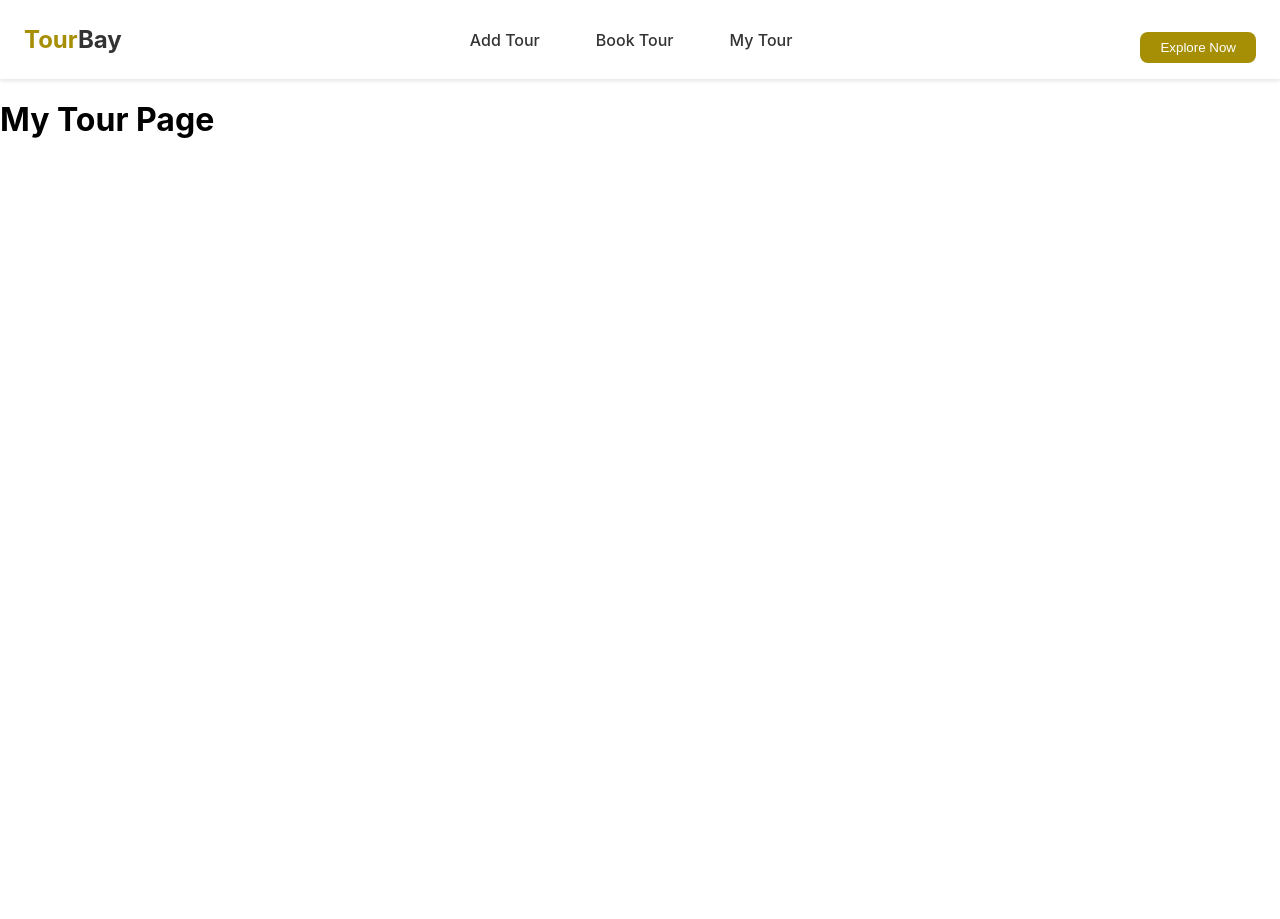
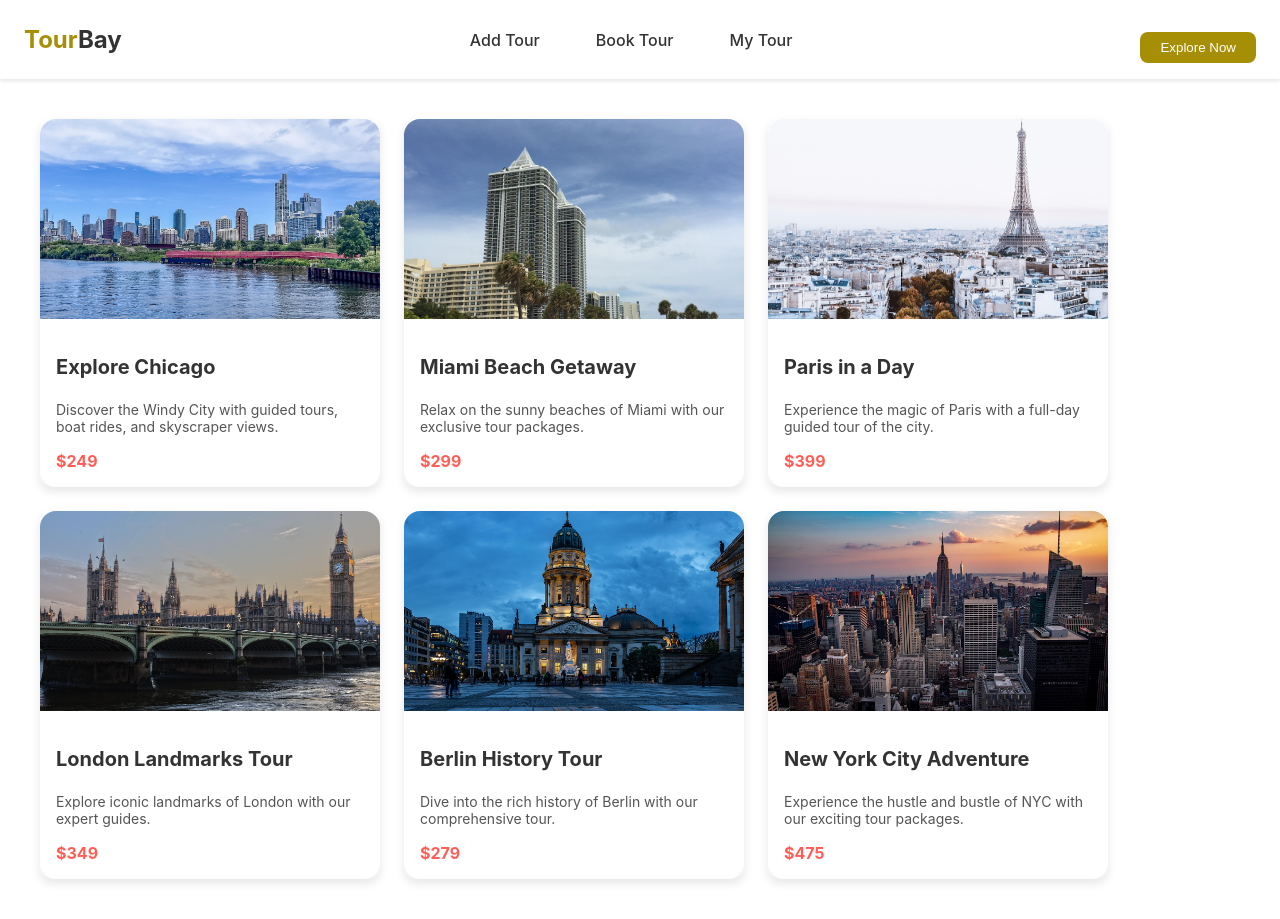
Before and after one commit to Haseeb-Ahmad10/TourBay-, a React (Create React App) app: page /my-tour in a window 1280 px wide. Before the commit the page ends 800 px from the top, so only its background shows below. Built offline with nearby package versions, Linux system fonts and the light colour scheme.

Commit message:
added features

```diff
--- a/src/Components/Pages/MyTour.js
+++ b/src/Components/Pages/MyTour.js
@@ -1,10 +1,83 @@
 import Header from "../Header/Header";
+import TourCard from "../UI/TourCard";
+import chicago from "../../Assets/chicago.jpg";
+import miami from "../../Assets/miami.jpg";
+import paris from "../../Assets/paris.jpg";
+import london from "../../Assets/london.jpg";
+import berlin from "../../Assets/berlin.jpg";
+import newYork from "../../Assets/newyork.jpg";
+import classes from "./MyTour.module.css";
+
+// import BookTour from "./BookTour";
 
 const MyTour = function () {
-    return <div>
+
+
+  const tours = [ {
+     id: 'chicago',
+  image: chicago,
+  title: "Explore Chicago",
+  description: "Discover the Windy City with guided tours, boat rides, and skyscraper views.",
+  price: 249 ,
+},
+
+{
+    id: 'miami',
+  image: miami,
+  title: "Miami Beach Getaway",
+  description: "Relax on the sunny beaches of Miami with our exclusive tour packages.",
+  price: 299,
+},
+
+{
+    id: 'paris',
+  image: paris,
+  title: "Paris in a Day",
+  description: "Experience the magic of Paris with a full-day guided tour of the city.",
+  price: 399,
+},
+
+{
+    id: 'london',
+  image: london,
+  title: "London Landmarks Tour",
+  description: "Explore iconic landmarks of London with our expert guides.",
+  price: 349,
+},
+
+ {
+    id: 'berlin',
+  image: berlin,
+  title: "Berlin History Tour",
+  description: "Dive into the rich history of Berlin with our comprehensive tour.",
+  price: 279,
+},
+
+{
+    id: 'newYork',
+  image: newYork,
+  title: "New York City Adventure",
+  description: "Experience the hustle and bustle of NYC with our exciting tour packages.",
+  price: 475,
+}
+]
+    return (
+    <div>
         <Header />
-        <h1>My Tour Page</h1>
+        <div style={{ display: "flex", flexWrap: "wrap", gap: "24px", padding: "40px" }}>
+         {tours.map((tour) => (
+            <div className={classes['card-wrapper']} key={tour.id}>
+         <TourCard  {...tour} />
+            <div className={classes['card-footer']}>
+                <span className={classes.icon}><svg xmlns="http://www.w3.org/2000/svg" width="20" height="20" viewBox="0 0 20 20"><path fill="currentColor" d="m9.129 0l1.974.005c.778.094 1.46.46 2.022 1.078c.459.504.7 1.09.714 1.728h5.475a.69.69 0 0 1 .686.693a.689.689 0 0 1-.686.692l-1.836-.001v11.627c0 2.543-.949 4.178-3.041 4.178H5.419c-2.092 0-3.026-1.626-3.026-4.178V4.195H.686A.689.689 0 0 1 0 3.505c0-.383.307-.692.686-.692h5.47c.014-.514.205-1.035.554-1.55C7.23.495 8.042.074 9.129 0Zm6.977 4.195H3.764v11.627c0 1.888.52 2.794 1.655 2.794h9.018c1.139 0 1.67-.914 1.67-2.794l-.001-11.627ZM6.716 6.34c.378 0 .685.31.685.692v8.05a.689.689 0 0 1-.686.692a.689.689 0 0 1-.685-.692v-8.05c0-.382.307-.692.685-.692Zm2.726 0c.38 0 .686.31.686.692v8.05a.689.689 0 0 1-.686.692a.689.689 0 0 1-.685-.692v-8.05c0-.382.307-.692.685-.692Zm2.728 0c.378 0 .685.31.685.692v8.05a.689.689 0 0 1-.685.692a.689.689 0 0 1-.686-.692v-8.05a.69.69 0 0 1 .686-.692ZM9.176 1.382c-.642.045-1.065.264-1.334.662c-.198.291-.297.543-.313.768l4.938-.001c-.014-.291-.129-.547-.352-.792c-.346-.38-.73-.586-1.093-.635l-1.846-.002Z"/></svg></span>
+              <button className={classes.btn} >Details</button>
+              <button className={classes.btn} >Update</button>
+            </div>
+         </div>
+            ))}
+         </div>
     </div>
+    )
 }
 
 export default MyTour;
--- /dev/null
+++ b/src/Components/Pages/MyTour.module.css
@@ -0,0 +1,35 @@
+.card-wrapper {
+  position: relative;
+  width: 340px;
+  border-radius: 12px;
+  overflow: hidden;
+  box-shadow: 0 4px 10px rgba(0, 0, 0, 0.1);
+}
+
+.card-footer {
+  position: absolute;
+  bottom: 0;
+  left: 0;
+  right: 0;
+  background: white;
+  padding: 6px;
+  display: flex;
+  justify-content: space-around;
+   align-items: center;
+   gap: 10px;
+  opacity: 0;
+  transition: 0.3s;
+  border-top: 1px solid #eee;
+}
+
+.card-wrapper:hover .card-footer {
+  opacity: 1;
+}
+
+.btn {
+    padding: 8px 16px;
+}
+
+.icon {
+    margin-top: 10px;
+}
--- a/src/Components/Pages/TourDetails.js
+++ b/src/Components/Pages/TourDetails.js
@@ -2,8 +2,14 @@ import React from "react";
 import classes from "./TourDetails.module.css";
 import Button from "../UI/Button";
 import Header from "../Header/Header";
+import { useNavigate } from "react-router-dom";
+
 
 const TourDetails = ({ image, title, description, price, duration, location, rating }) => {
+  const navigate = useNavigate();
+  const handleBookNow = () => {
+    navigate('/add-tour');
+  };
   return (
     <React.Fragment>
     <Header />
@@ -14,15 +20,15 @@ const TourDetails = ({ image, title, description, price, duration, location, rat
         <h1 className={classes['detail-title']}>{title}</h1>
 
         <div className={classes['detail-info']}>
-          <p><strong>📍 Location:</strong> {location}</p>
-          <p><strong>⏳ Duration:</strong> {duration}</p>
-          <p><strong>⭐ Rating:</strong> {rating} / 5</p>
-          <p><strong>💲 Price:</strong> ${price}</p>
+          <p ><span><svg xmlns="http://www.w3.org/2000/svg" width="20" height="20" viewBox="0 0 21 21"><g fill="none" fill-rule="evenodd" stroke="currentColor" stroke-linecap="round" stroke-linejoin="round" transform="translate(4 2)"><path d="m6.5 16.54l.631-.711c.716-.82 1.36-1.598 1.933-2.338l.473-.624c1.975-2.661 2.963-4.773 2.963-6.334C12.5 3.201 9.814.5 6.5.5s-6 2.701-6 6.033c0 1.561.988 3.673 2.963 6.334l.473.624a54.84 54.84 0 0 0 2.564 3.05z"/><circle cx="6.5" cy="6.5" r="2.5"/></g></svg></span><strong > Location:</strong> {location}</p>
+          <p><strong><span><svg xmlns="http://www.w3.org/2000/svg" width="20" height="20" viewBox="0 0 24 24"><g fill="none" fill-rule="evenodd"><path d="m12.594 23.258l-.012.002l-.071.035l-.02.004l-.014-.004l-.071-.036q-.016-.004-.024.006l-.004.01l-.017.428l.005.02l.01.013l.104.074l.015.004l.012-.004l.104-.074l.012-.016l.004-.017l-.017-.427q-.004-.016-.016-.018m.264-.113l-.014.002l-.184.093l-.01.01l-.003.011l.018.43l.005.012l.008.008l.201.092q.019.005.029-.008l.004-.014l-.034-.614q-.005-.019-.02-.022m-.715.002a.02.02 0 0 0-.027.006l-.006.014l-.034.614q.001.018.017.024l.015-.002l.201-.093l.01-.008l.003-.011l.018-.43l-.003-.012l-.01-.01z"/><path fill="currentColor" d="M10.975 3.002a1 1 0 0 1-.754 1.196a8 8 0 0 0-.583.156a1 1 0 0 1-.59-1.911q.36-.112.73-.195a1 1 0 0 1 1.197.754m2.05 0a1 1 0 0 1 1.196-.754c4.454 1.01 7.78 4.992 7.78 9.752c0 5.523-4.478 10-10 10c-4.761 0-8.743-3.325-9.753-7.779a1 1 0 0 1 1.95-.442a8 8 0 1 0 9.58-9.58a1 1 0 0 1-.753-1.197M6.614 4.72a1 1 0 0 1-.053 1.414q-.222.205-.427.426A1 1 0 0 1 4.668 5.2q.255-.276.532-.533a1 1 0 0 1 1.414.053M12 6a1 1 0 0 1 1 1v4.586l2.707 2.707a1 1 0 0 1-1.414 1.414l-3-3A1 1 0 0 1 11 12V7a1 1 0 0 1 1-1M3.693 8.388a1 1 0 0 1 .661 1.25a8 8 0 0 0-.156.583a1 1 0 0 1-1.95-.442q.084-.37.195-.73a1 1 0 0 1 1.25-.661"/></g></svg></span> Duration:</strong> {duration}</p>
+          <p><strong><span><svg xmlns="http://www.w3.org/2000/svg" width="20" height="20" viewBox="0 0 36 36"><path fill="#FFAC33" d="M27.287 34.627c-.404 0-.806-.124-1.152-.371L18 28.422l-8.135 5.834a1.97 1.97 0 0 1-2.312-.008a1.971 1.971 0 0 1-.721-2.194l3.034-9.792l-8.062-5.681a1.98 1.98 0 0 1-.708-2.203a1.978 1.978 0 0 1 1.866-1.363L12.947 13l3.179-9.549a1.976 1.976 0 0 1 3.749 0L23 13l10.036.015a1.975 1.975 0 0 1 1.159 3.566l-8.062 5.681l3.034 9.792a1.97 1.97 0 0 1-.72 2.194a1.957 1.957 0 0 1-1.16.379z"/></svg></span> Rating:</strong> {rating} / 5</p>
+          <p><strong><span><svg xmlns="http://www.w3.org/2000/svg" width="20" height="20" viewBox="0 0 24 24"><path fill="none" stroke="currentColor" stroke-linecap="round" stroke-linejoin="round" stroke-width="1.5" d="M12.5 3v18M17 8.23c0-4.973-9-4.973-9 0c0 5.578 9 1.962 9 7.54c0 4.973-9 4.973-9 0"/></svg></span> Price:</strong> ${price}</p>
         </div>
 
         <p className={classes['detail-description']}>{description}</p>
 
-        <Button className={classes['book-now-btn']}>Book Now</Button>
+        <Button className={classes['book-now-btn']} onClick={handleBookNow} >Book Now</Button>
       </div>
     </div>
     </React.Fragment>
```
